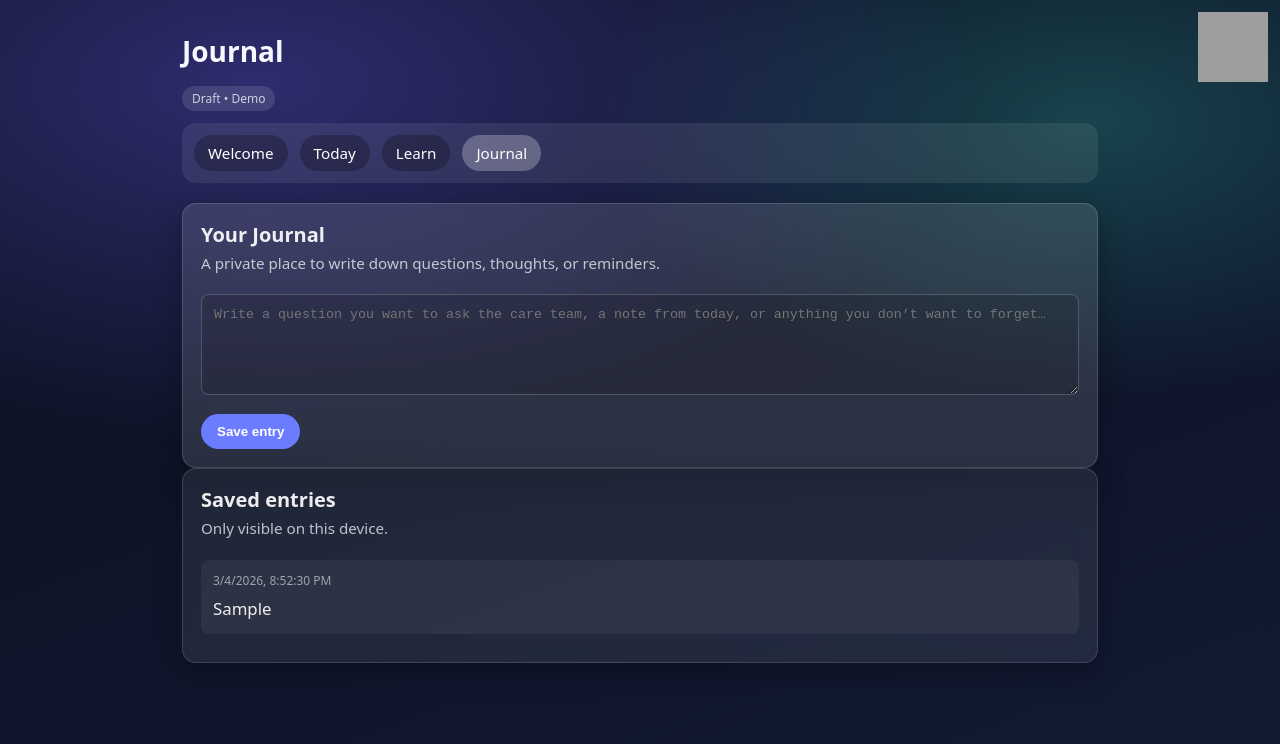
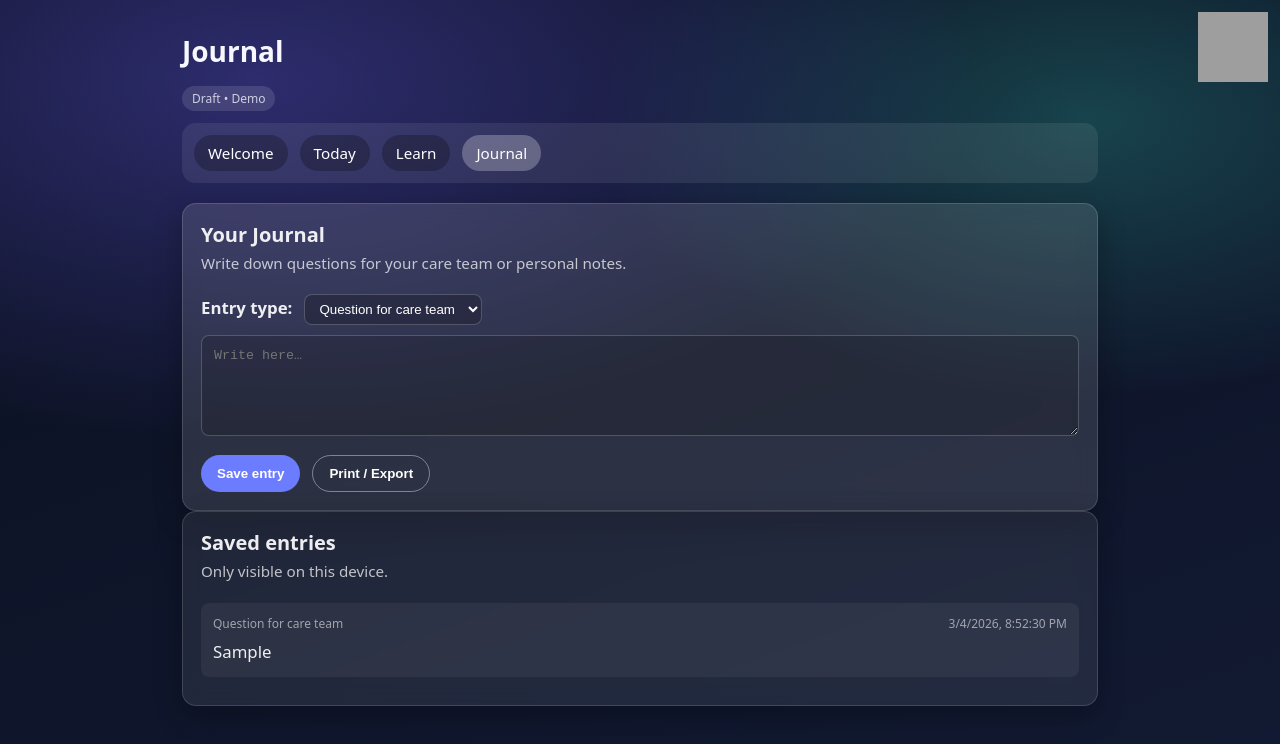
Before and after one commit to ClaudiaLillibridge/merlin-kip-pediatric-caregiver, a Next.js app: page /journal in a window 1280 px wide. Both pictures are taken after typing "Sample" into the empty fields and a click on the button "Save entry". Shown: the top 744 px of the page. Built offline with nearby package versions, Linux system fonts and the light colour scheme; grey boxes are pictures that could not be loaded.

Commit message:
Enhance Journal with entry tags and print/export option

```diff
--- a/pages/journal.tsx
+++ b/pages/journal.tsx
@@ -6,14 +6,16 @@ import { Card } from "../components/ui/Card";
 type JournalEntry = {
   id: string;
   text: string;
+  tag: "question" | "note";
   createdAt: string;
 };
 
 export default function JournalPage() {
   const [entryText, setEntryText] = useState("");
+  const [entryTag, setEntryTag] = useState<"question" | "note">("question");
   const [entries, setEntries] = useState<JournalEntry[]>([]);
 
-  // Load saved entries from localStorage on first render
+  // Load saved entries
   useEffect(() => {
     if (typeof window === "undefined") return;
     const saved = localStorage.getItem("merlin_journal_entries");
@@ -22,7 +24,7 @@ export default function JournalPage() {
     }
   }, []);
 
-  // Save entries to localStorage whenever they change
+  // Persist entries
   useEffect(() => {
     if (typeof window === "undefined") return;
     localStorage.setItem("merlin_journal_entries", JSON.stringify(entries));
@@ -34,24 +36,52 @@ export default function JournalPage() {
     const newEntry: JournalEntry = {
       id: crypto.randomUUID(),
       text: entryText.trim(),
+      tag: entryTag,
       createdAt: new Date().toLocaleString(),
     };
 
     setEntries([newEntry, ...entries]);
     setEntryText("");
+    setEntryTag("question");
+  };
+
+  const handlePrint = () => {
+    window.print();
   };
 
   return (
     <PageLayout title="Journal">
       <Card
         title="Your Journal"
-        subtitle="A private place to write down questions, thoughts, or reminders."
+        subtitle="Write down questions for your care team or personal notes."
         variant="elevated"
       >
+        {/* Tag selector */}
+        <div style={{ marginBottom: 10 }}>
+          <label style={{ fontWeight: 600, marginRight: 12 }}>
+            Entry type:
+          </label>
+          <select
+            value={entryTag}
+            onChange={(e) => setEntryTag(e.target.value as "question" | "note")}
+            style={{
+              padding: "6px 10px",
+              borderRadius: 8,
+              background: "rgba(0,0,0,0.2)",
+              color: "white",
+              border: "1px solid rgba(255,255,255,0.2)",
+            }}
+          >
+            <option value="question">Question for care team</option>
+            <option value="note">Personal note</option>
+          </select>
+        </div>
+
+        {/* Text area */}
         <textarea
           value={entryText}
           onChange={(e) => setEntryText(e.target.value)}
-          placeholder="Write a question you want to ask the care team, a note from today, or anything you don’t want to forget…"
+          placeholder="Write here…"
           rows={5}
           style={{
             width: "100%",
@@ -65,6 +95,7 @@ export default function JournalPage() {
           }}
         />
 
+        <div style={{ display: "flex", gap: 12 }}>
           <button
             onClick={handleSave}
             style={{
@@ -79,12 +110,27 @@ export default function JournalPage() {
           >
             Save entry
           </button>
+
+          {entries.length > 0 && (
+            <button
+              onClick={handlePrint}
+              style={{
+                padding: "10px 16px",
+                borderRadius: "999px",
+                border: "1px solid rgba(255,255,255,0.4)",
+                background: "transparent",
+                color: "white",
+                fontWeight: 600,
+                cursor: "pointer",
+              }}
+            >
+              Print / Export
+            </button>
+          )}
+        </div>
       </Card>
 
-      <Card
-        title="Saved entries"
-        subtitle="Only visible on this device."
-      >
+      <Card title="Saved entries" subtitle="Only visible on this device.">
         {entries.length === 0 ? (
           <p style={{ opacity: 0.7, marginTop: 0 }}>
             You don’t have any journal entries yet.
@@ -101,8 +147,21 @@ export default function JournalPage() {
                   marginBottom: "10px",
                 }}
               >
-                <div style={{ fontSize: 12, opacity: 0.6, marginBottom: 6 }}>
-                  {entry.createdAt}
+                <div
+                  style={{
+                    fontSize: 12,
+                    opacity: 0.6,
+                    marginBottom: 6,
+                    display: "flex",
+                    justifyContent: "space-between",
+                  }}
+                >
+                  <span>
+                    {entry.tag === "question"
+                      ? "Question for care team"
+                      : "Personal note"}
+                  </span>
+                  <span>{entry.createdAt}</span>
                 </div>
                 <div>{entry.text}</div>
               </li>
```
Lines whose indentation alone changed are shown as unchanged.
